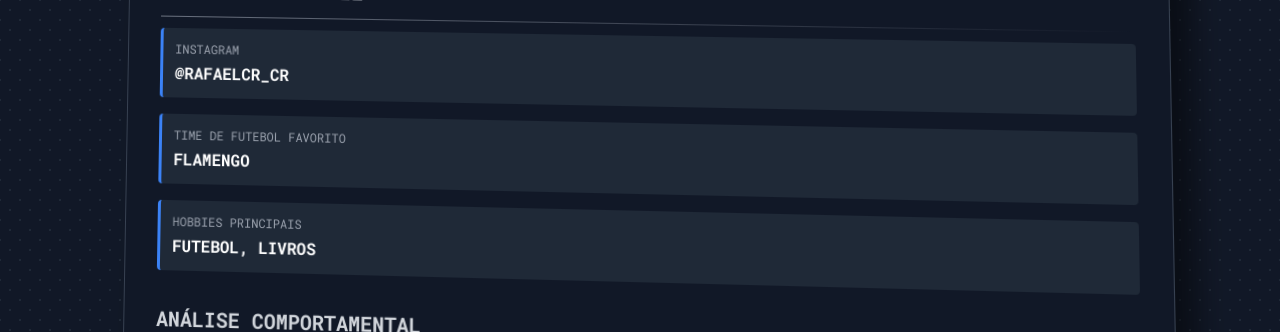
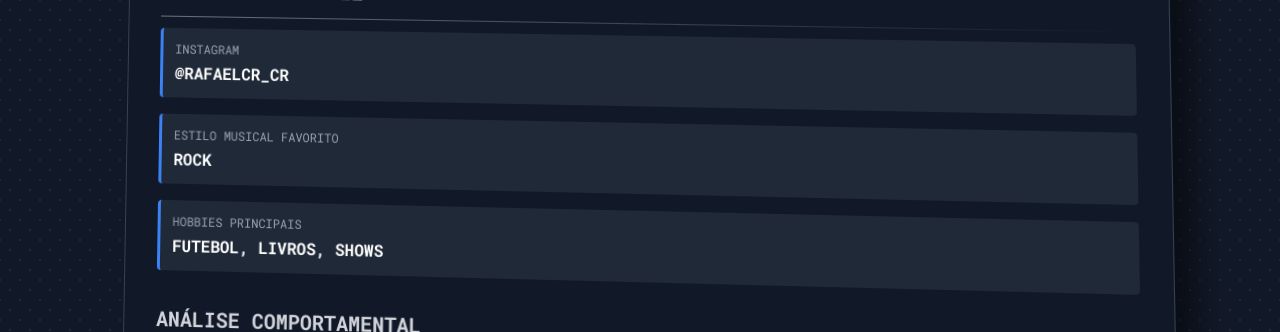
Before and after one commit to almeidapl/Dossi-Alvo, a plain HTML site: page index.html in a window 1280 px wide. Shown: the part 2220-2552 px from the top of the page. Drawn offline with nearby package versions, Linux system fonts and the light colour scheme.

Commit message:
Update index.html

```diff
--- a/index.html
+++ b/index.html
@@ -360,12 +360,12 @@ Desde: 02/01/2013
                             <input type="text" id="social-media" class="font-bold text-white bg-transparent border-none w-full focus:ring-0" value="@RAFAELCR_CR">
                         </div>
                         <div class="data-field p-3 rounded">
-                            <label class="text-xs text-gray-400 block mb-1">TIME DE FUTEBOL FAVORITO</label>
-                            <input type="text" id="soccer-team" class="font-bold text-white bg-transparent border-none w-full focus:ring-0" value="FLAMENGO">
+                            <label class="text-xs text-gray-400 block mb-1">ESTILO MUSICAL FAVORITO</label>
+                            <input type="text" id="soccer-team" class="font-bold text-white bg-transparent border-none w-full focus:ring-0" value="ROCK">
                         </div>
                         <div class="data-field p-3 rounded">
                             <label class="text-xs text-gray-400 block mb-1">HOBBIES PRINCIPAIS</label>
-                            <input type="text" id="hobbies" class="font-bold text-white bg-transparent border-none w-full focus:ring-0" value="FUTEBOL, LIVROS">
+                            <input type="text" id="hobbies" class="font-bold text-white bg-transparent border-none w-full focus:ring-0" value="FUTEBOL, LIVROS, SHOWS">
                         </div>
                     </div>
                 </div>
```
